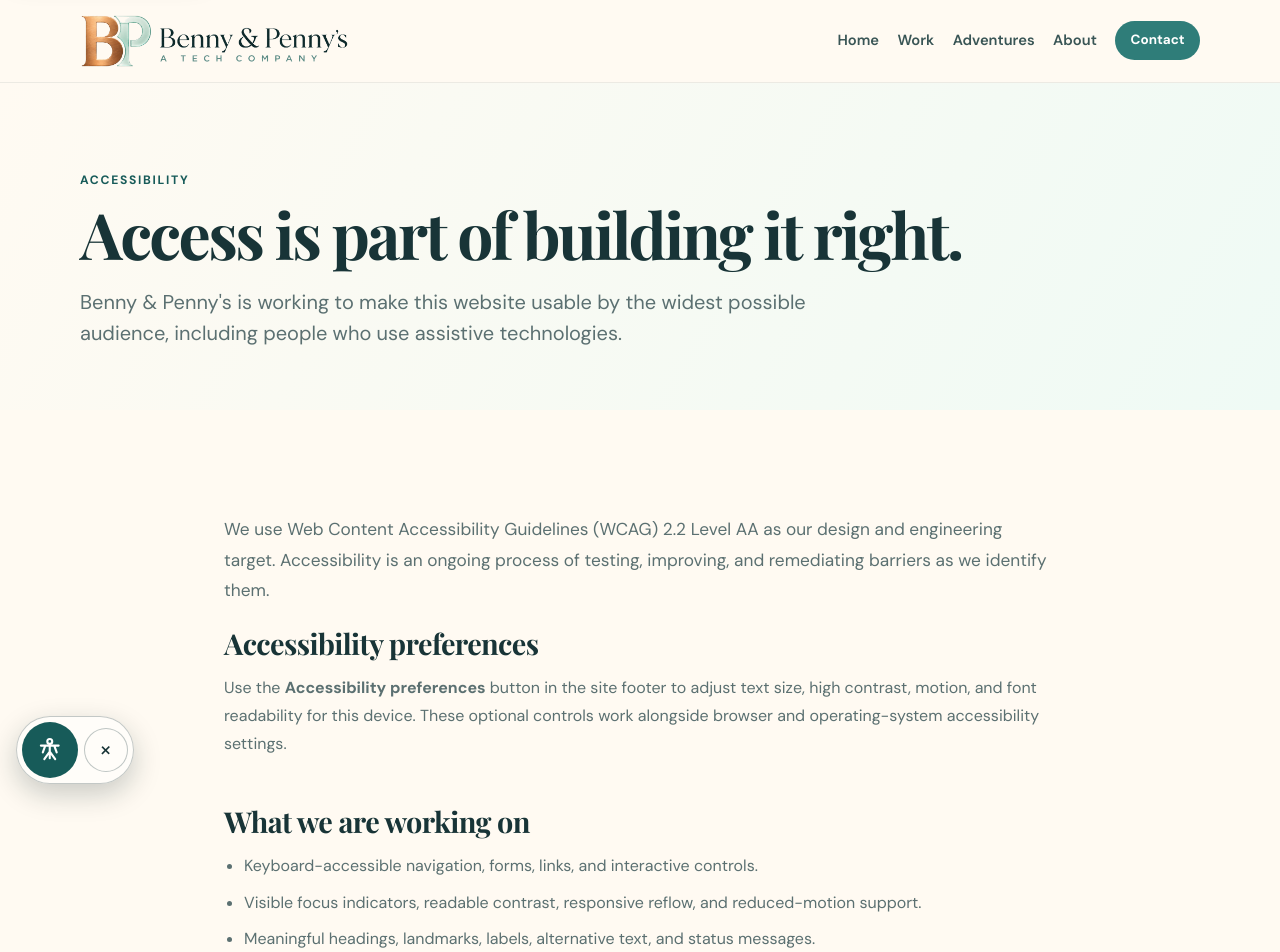
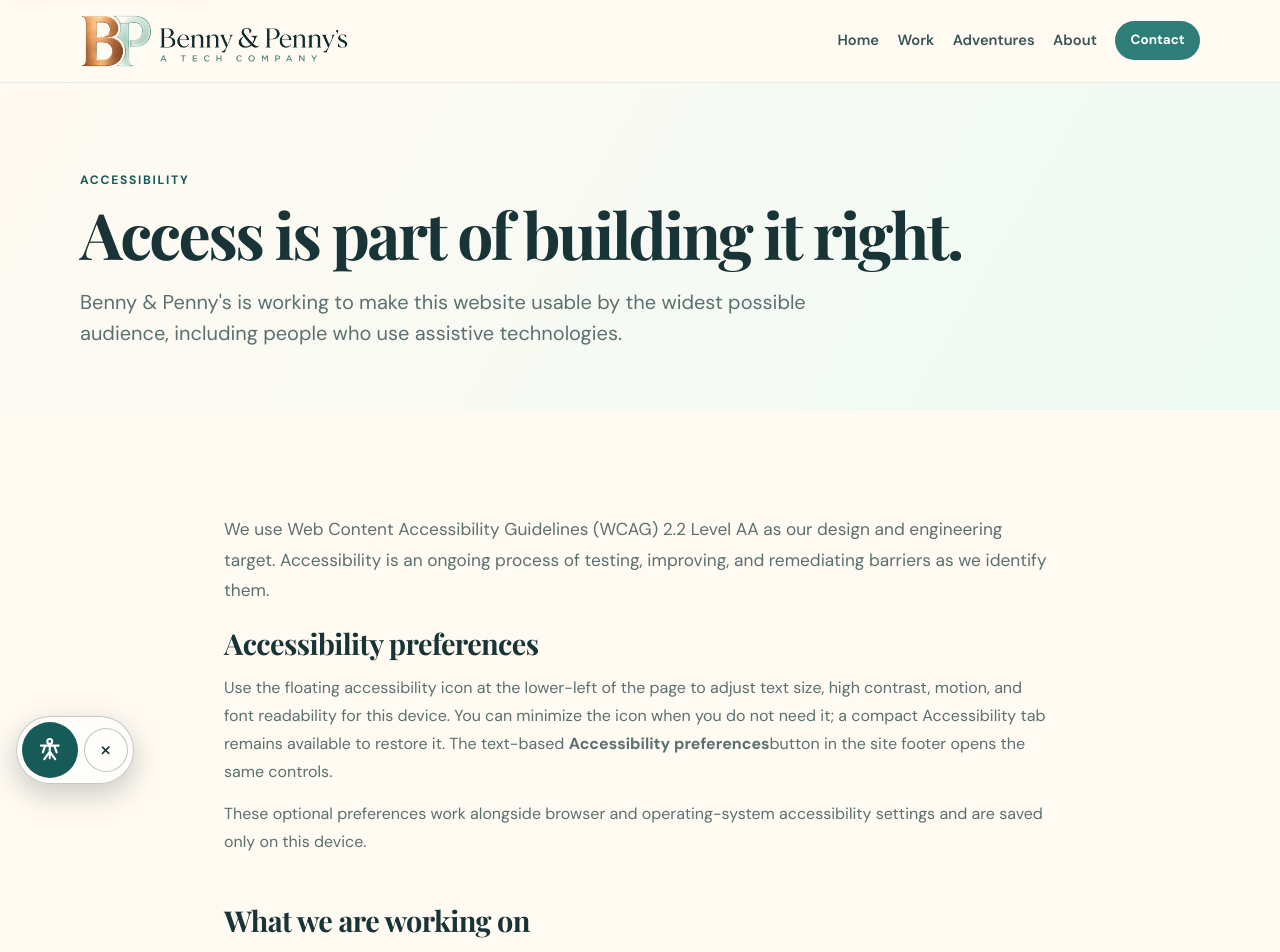
Before and after one commit to hpintojr/bennyandpenny, a Next.js app: page /accessibility in a window 1280 px wide. Shown: the top 952 px of the page. Built offline with nearby package versions, Linux system fonts and the light colour scheme.

Commit message:
Document floating accessibility launcher

```diff
--- a/app/accessibility/page.tsx
+++ b/app/accessibility/page.tsx
@@ -3,7 +3,7 @@ import type { Metadata } from "next";
 export const metadata: Metadata = {
   title: "Accessibility",
   description:
-    "Accessibility statement for Benny & Penny's — A Tech Company, including our WCAG 2.2 AA target, accessibility preferences, and how to report an access barrier.",
+    "Accessibility statement for Benny & Penny's — A Tech Company, including our WCAG 2.2 AA target, floating accessibility preferences, and how to report an access barrier.",
   alternates: { canonical: "/accessibility" },
   openGraph: {
     url: "/accessibility",
@@ -36,14 +36,19 @@ export default function AccessibilityPage() {
 
           <h2>Accessibility preferences</h2>
           <p>
-            Use the <strong>Accessibility preferences</strong> button in the site footer to adjust text size,
-            high contrast, motion, and font readability for this device. These optional controls work alongside
-            browser and operating-system accessibility settings.
+            Use the floating accessibility icon at the lower-left of the page to adjust text size, high contrast,
+            motion, and font readability for this device. You can minimize the icon when you do not need it; a compact
+            Accessibility tab remains available to restore it. The text-based <strong>Accessibility preferences</strong>
+            button in the site footer opens the same controls.
+          </p>
+          <p>
+            These optional preferences work alongside browser and operating-system accessibility settings and are saved
+            only on this device.
           </p>
 
           <h2>What we are working on</h2>
           <ul className="legalList">
-            <li>Keyboard-accessible navigation, forms, links, and interactive controls.</li>
+            <li>Keyboard-accessible navigation, forms, links, interactive controls, and floating preferences launcher.</li>
             <li>Visible focus indicators, readable contrast, responsive reflow, and reduced-motion support.</li>
             <li>Meaningful headings, landmarks, labels, alternative text, and status messages.</li>
             <li>Automated accessibility checks plus manual keyboard, screen-reader, contrast, and zoom testing.</li>
```
